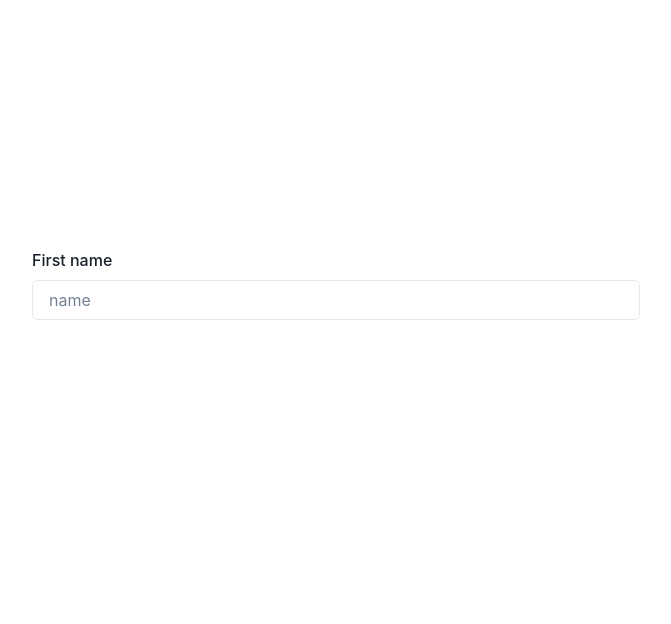
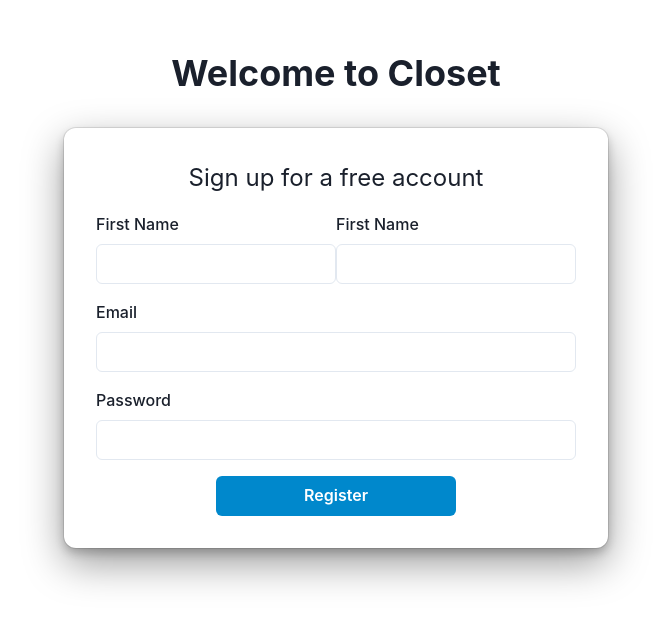
Before and after one commit to closet-app/front-end, a Next.js app: page /register in a window 1280 px wide. Shown: the part 116-740 px from the top of the page, without its empty margins (304-975 px from the left). Built offline with nearby package versions, Linux system fonts and the light colour scheme.

Commit message:
created form controlled register page

```diff
--- a/components/InputField.tsx
+++ b/components/InputField.tsx
@@ -5,17 +5,25 @@ import {
   Input,
 } from "@chakra-ui/react";
 import { FieldHookConfig, useField } from "formik";
+
 type InputFieldProps = FieldHookConfig<any> & {
+  name: string;
   label: string;
-  placeholder: string;
+  placeholder?: string;
 };
 
-const InputField = (props: InputFieldProps) => {
+const InputField = ({ label, ...props }: InputFieldProps) => {
   const [field, { error }] = useField(props);
   return (
     <FormControl isInvalid={!!error}>
-      <FormLabel>{props.label}</FormLabel>
-      <Input {...field} id={field.name} placeholder={props.placeholder} />
+      <FormLabel>{label}</FormLabel>
+      <Input
+        {...field}
+        {...props}
+        name={props.name}
+        id={field.name}
+        placeholder={props.placeholder}
+      />
       {error ? <FormErrorMessage>{error}</FormErrorMessage> : null}
     </FormControl>
   );
--- a/pages/register.tsx
+++ b/pages/register.tsx
@@ -1,41 +1,81 @@
-import {
-  FormControl,
-  FormLabel,
-  Input,
-  FormErrorMessage,
-  Box,
-  Container,
-  Flex,
-} from "@chakra-ui/react";
+import { Box, Container, Flex, Button, Heading, Text } from "@chakra-ui/react";
 import { Form, Formik } from "formik";
+import InputField from "../components/InputField";
 import Layout from "../components/layouts/Article";
 
 const Register = () => {
   return (
     <Layout title="Register" base={true}>
       <Flex height="full" justifyContent="center" alignItems="center">
-        <Container maxW="container.sm">
+        <Container maxW={{ base: "xs", sm: "sm", md: "xl" }}>
+          <Box margin={["1rem", "2rem"]}>
+            {/* put logo above or below heading */}
+            <Heading as="h2" textAlign="center">
+              Welcome to Closet
+            </Heading>
+          </Box>
+          <Box padding="2rem" boxShadow="dark-lg" rounded="xl">
             <Formik
-            initialValues={{ username: "", password: "" }}
+              initialValues={{
+                firstName: "",
+                lastName: "",
+                email: "",
+                password: "",
+              }}
               onSubmit={(values) => {
                 console.log({ values });
               }}
             >
-            {({ values, handleChange }) => (
+              {({ isSubmitting }) => (
                 <Form>
-                <FormControl>
-                  <FormLabel>First name</FormLabel>
-                  <Input
-                    value={values.username}
-                    onChange={handleChange}
-                    id="username"
-                    placeholder="name"
+                  <Text mb={4} textAlign="center" fontSize="2xl">
+                    Sign up for a free account
+                  </Text>
+                  <Box
+                    width="full"
+                    display={{ md: "flex" }}
+                    justifyContent="space-between"
+                    alignItems="center"
+                  >
+                    <Box>
+                      <InputField name="firstName" label="First Name" />
+                    </Box>
+                    <Box>
+                      <InputField name="lastName" label="First Name" />
+                    </Box>
+                  </Box>
+
+                  <Box mt={4}>
+                    <InputField name="email" label="Email" type="email" />
+                  </Box>
+
+                  <Box mt={4}>
+                    <InputField
+                      name="password"
+                      label="Password"
+                      type="password"
                     />
-                  {/* <FormErrorMessage>{form.errors.name}</FormErrorMessage> */}
-                </FormControl>
+                  </Box>
+                  <Box
+                    width="full"
+                    display="flex"
+                    justifyContent="center"
+                    alignItems="center"
+                    mt={4}
+                  >
+                    <Button
+                      isLoading={isSubmitting}
+                      type="submit"
+                      colorScheme="telegram"
+                      width="50%"
+                    >
+                      Register
+                    </Button>
+                  </Box>
                 </Form>
               )}
             </Formik>
+          </Box>
         </Container>
       </Flex>
     </Layout>
```
Lines whose indentation alone changed are shown as unchanged.
